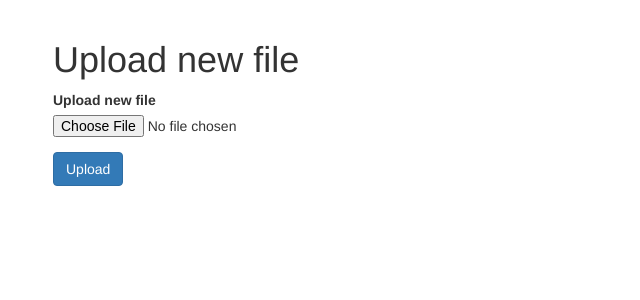
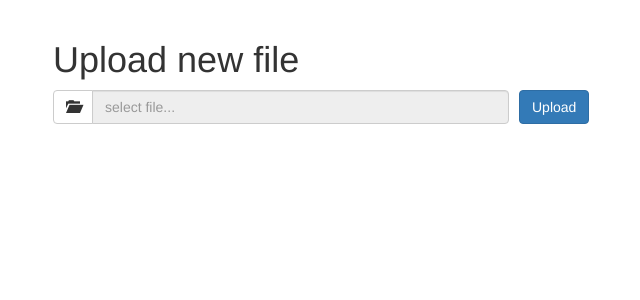
Before and after one commit to jtwp470/private-easy-uploader, a Flask app: page /upload in a window 1280 px wide. Shown: the part 52-352 px from the top of the page, without its empty margins (17-657 px from the left). Run offline with Flask 2, Linux system fonts and the light colour scheme; the visitor is signed in with stand-in values (Sample User, id 1); data comes from the database, SQL or seed files in the repository; some libraries are stand-ins or nearby versions.

Commit message:
Close #2 :+1: Nice Form & Login Form
Signed-off-by: Ryosuke Sato <rskjtwp@gmail.com>

```diff
--- a/pe_uploader/templates/upload.html
+++ b/pe_uploader/templates/upload.html
@@ -3,10 +3,26 @@
 
   <h1>Upload new file</h1>
   <form action="" method="post" enctype="multipart/form-data">
-    <div class="form-group">
-      <label for="">Upload new file</label>
-      <input type=file name=file>
+    {# <div class="form-group"> #}
+    {#   <label for="">Upload new file</label> #}
+    {#   <input type=file name=file> #}
+    {# </div> #}
+    {# <button type="submit" class="btn btn-primary">Upload</button> #}
+    <!-- Refer to http://blog.shuffleee.com/310/ -->
+    <input type="file" id="file_input" name="file" style="display: none;">
+    <div style="width:40%;float:left;margin-right:10px;" class="input-group">
+      <span class="input-group-btn">
+        <button class="btn btn-default" type="button" onclick="$('#file_input').click();"><i class="glyphicon glyphicon-folder-open"></i></button>
+      </span>
+      <input id="dummy_file" name="file" type="text" class="form-control" placeholder="select file..." disabled>
     </div>
-    <button type="submit" class="btn btn-primary">Upload</button>
+    <input type="submit" name="file" class="btn btn-primary" value="Upload">
   </form>
+  <script type="text/javascript">
+    $(function(){
+        $('#file_input').change(function() {
+            $('#dummy_file').val($(this).val());
+        });
+    })
+  </script>
 {% endblock %}
```
